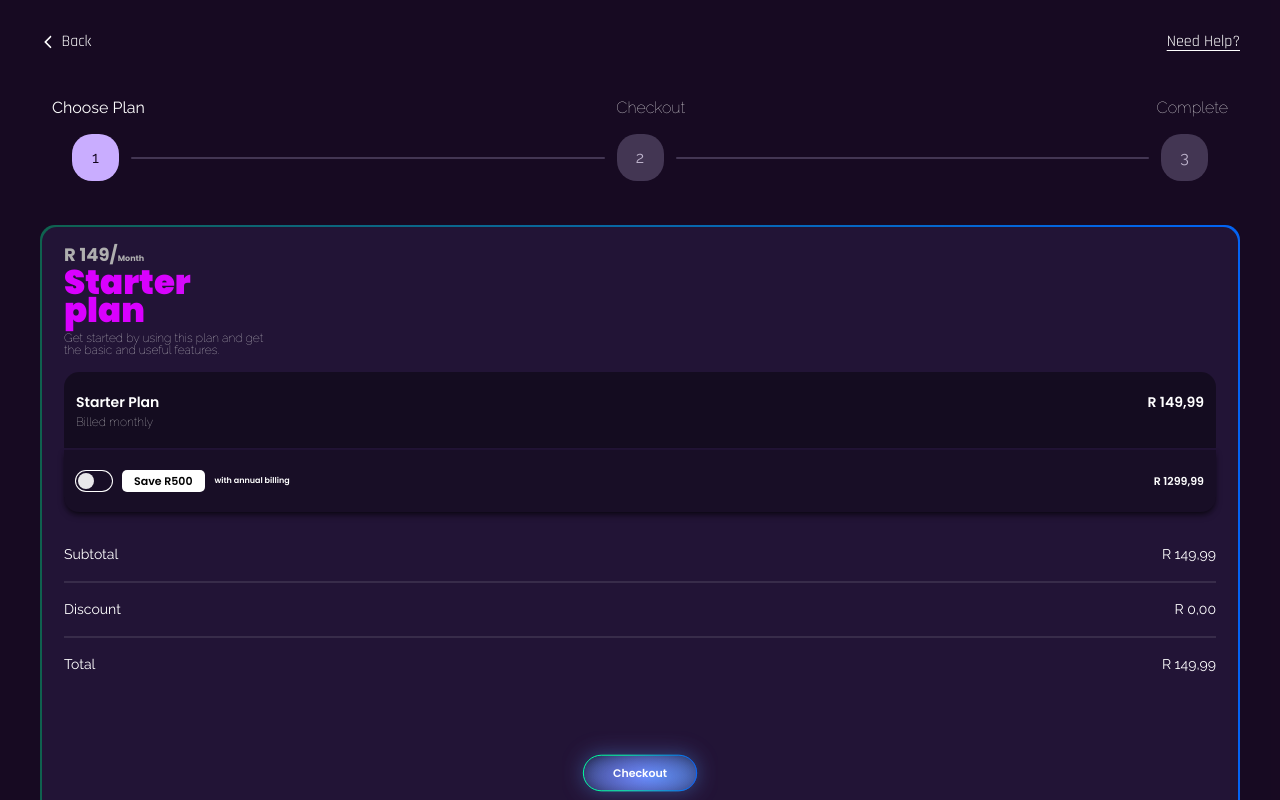
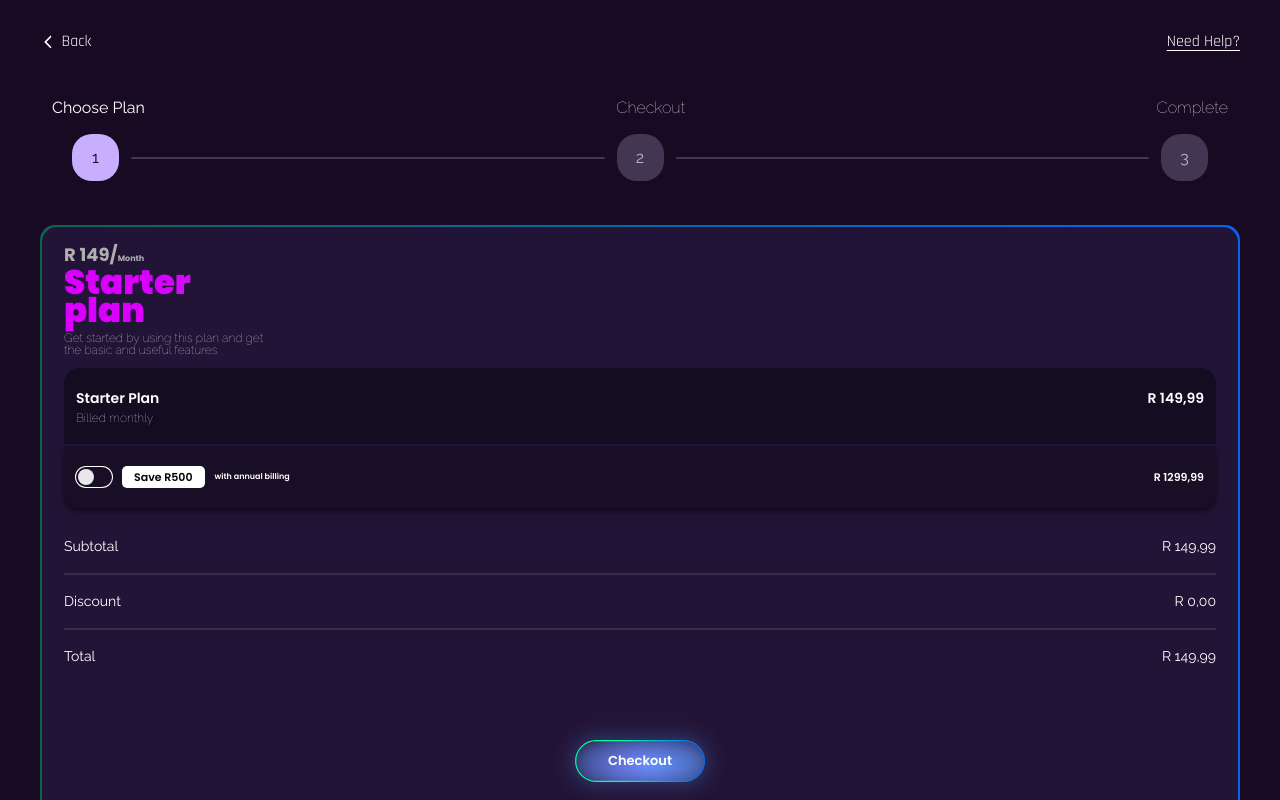
Before and after one commit to Siya-gift/SchemeManager, a React (Vite) app: page /Checkout in a window 1280 px wide. Shown: the top 800 px of the page. Built offline with nearby package versions, Linux system fonts and the light colour scheme; what @react-pdf/renderer would draw is missing.

Commit message:
feat: update button styles in Checkout and PrimaryBtn6 components for improved UI

```diff
--- a/src/components/Checkout.jsx
+++ b/src/components/Checkout.jsx
@@ -58,7 +58,7 @@ function Checkout() {
         </div>
       </div>
       <div className="rounded-[15px] bg-linear-to-r from-[#00FF9D]/36 to-[#0368FF]/95 p-0.5">
-        <div className="flex justify-center flex-col rounded-[15px] bg-[#221436] px-5.5 py-3.5 gap-4">
+        <div className="flex justify-center flex-col rounded-[15px] bg-[#221436] px-5.5 py-3.5 gap-3">
           <div className="flex flex-col">
             <h4 className="text-[#AFAFAF] text-[18px] family-['Rajdhani'] font-bold">
               R 149/<span className="text-[8px]">Month</span>
--- a/src/components/PrimaryBtn6.jsx
+++ b/src/components/PrimaryBtn6.jsx
@@ -6,7 +6,7 @@ import "../App.css";
 function PrimaryBtn6({ type, onClick, btnCheckout, loading }) {
   return (
     <button
-      className="relative text-white h-20  md:h-21 text-[11px] font-semibold px-12 py-5 overflow-hidden rounded-lg group transition-all duration-200 hover:scale-y-90 cursor-pointer focus:scale-85"
+      className="relative text-white h-25  md:h-21 text-[13px] font-semibold px-15 py-6 overflow-hidden rounded-lg group transition-all duration-200 hover:scale-y-90 cursor-pointer focus:scale-85"
       type={type}
       onClick={onClick}
       disabled={loading}
```
